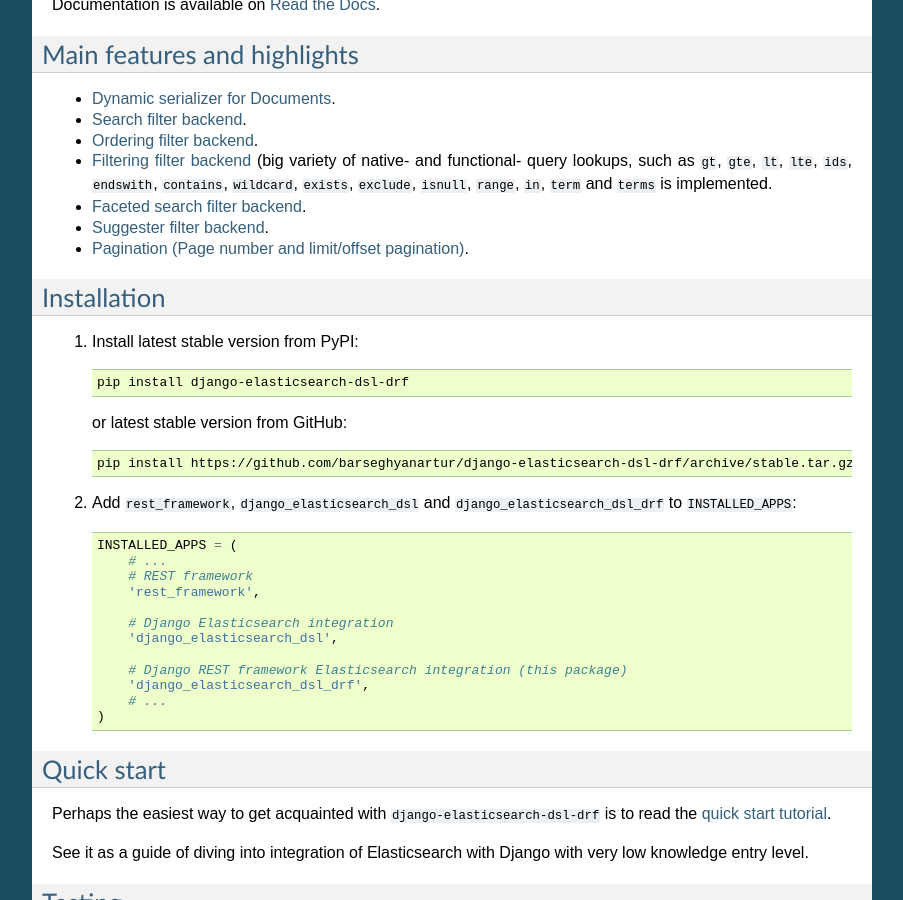
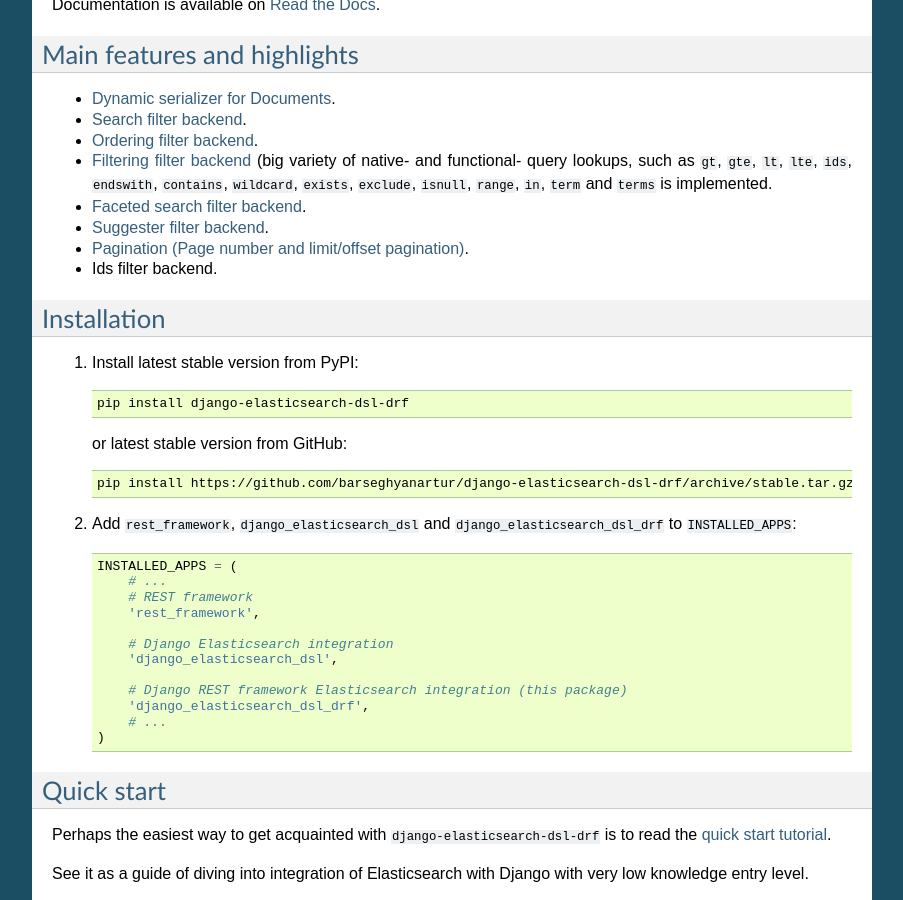
Before and after one commit to bioc7771/django-elasticsearch-dsl-drf, a Sphinx documentation site: the page built from docs/index.rst, in a window 1280 px wide and 900 px high, scrolled down 535 px. Shown: the whole window, without its empty margins (198-1101 px from the left). Built offline with Sphinx 7.4.7, drawn with Linux system fonts in a browser that asks for light colours; pages that are not in the unit, such as notebooks, are missing from menus.

Commit message:
more on docs

```diff
--- a/README.rst
+++ b/README.rst
@@ -46,6 +46,7 @@
 - :doc:`Faceted search filter backend <advanced_usage_examples>`.
 - :doc:`Suggester filter backend <advanced_usage_examples>`.
 - :doc:`Pagination (Page number and limit/offset pagination) <advanced_usage_examples>`.
+- Ids filter backend.
 
 Installation
 ============
--- a/docs/index.rst
+++ b/docs/index.rst
@@ -46,6 +46,7 @@
 - :doc:`Faceted search filter backend <advanced_usage_examples>`.
 - :doc:`Suggester filter backend <advanced_usage_examples>`.
 - :doc:`Pagination (Page number and limit/offset pagination) <advanced_usage_examples>`.
+- Ids filter backend.
 
 Installation
 ============
```
